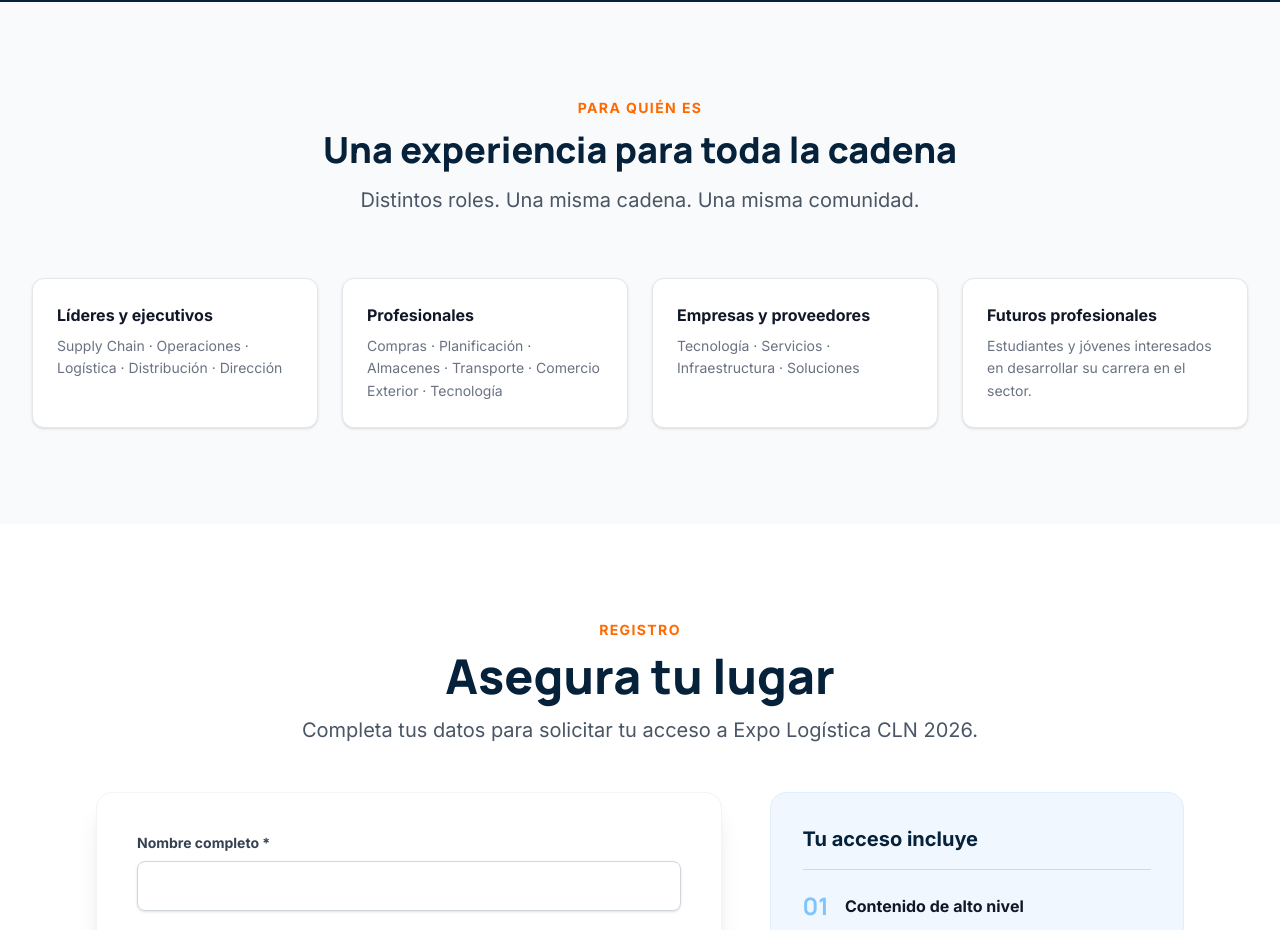
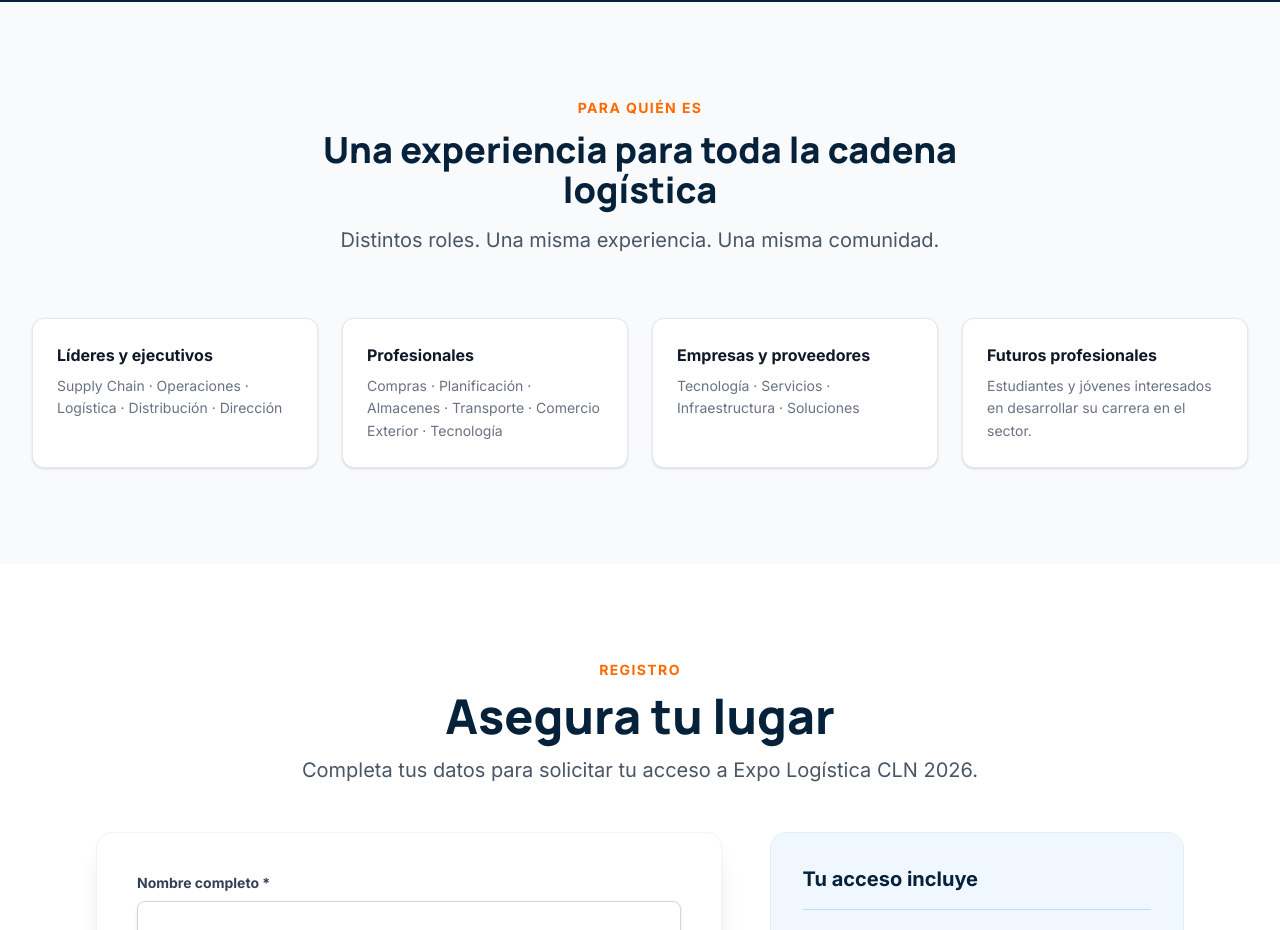
Before and after one commit to jmendozam82/cln_expologistica, a Next.js app in the folder web/: page /registro in a window 1280 px wide. Shown: the part 3540-4470 px from the top of the page. Built offline with nearby package versions, Linux system fonts and the light colour scheme; no server answers.

Commit message:
chore: ajustes menores en la página de registro

```diff
--- a/web/src/app/registro/page.tsx
+++ b/web/src/app/registro/page.tsx
@@ -335,10 +335,10 @@
               PARA QUIÉN ES
             </p>
             <h2 className="text-3xl md:text-4xl font-heading font-extrabold text-cln-950 mb-4">
-              Una experiencia para toda la cadena
+              Una experiencia para toda la cadena logística
             </h2>
             <p className="text-xl text-gray-600">
-              Distintos roles. Una misma cadena. Una misma comunidad.
+              Distintos roles. Una misma experiencia. Una misma comunidad.
             </p>
           </div>
 
```
